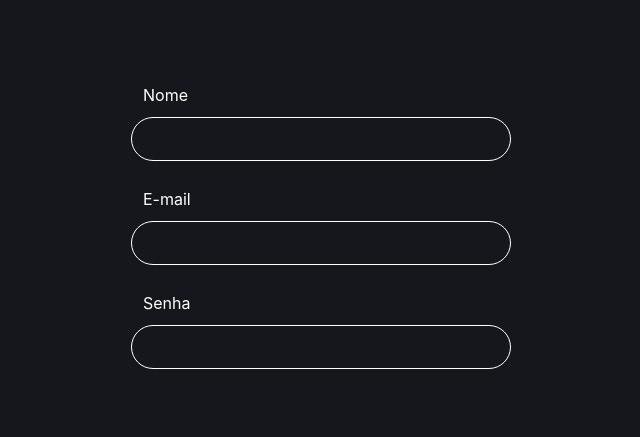
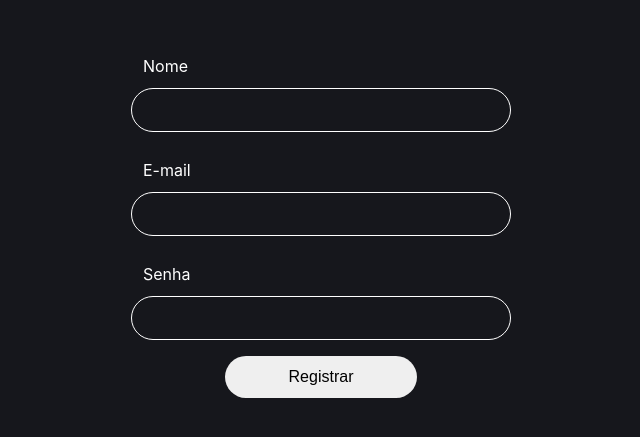
Before and after one commit to heltonbts/payyourselffirst, a React (Create React App) app in the folder web/: page / in a window 1280 px wide. Shown: the part 179-616 px from the top of the page, without its empty margins (319-959 px from the left). Built offline with nearby package versions, Linux system fonts and the light colour scheme.

Commit message:
feat: basic signup form

```diff
--- a/web/src/components/Theme/definitions.js
+++ b/web/src/components/Theme/definitions.js
@@ -18,7 +18,7 @@ const colors = {
 
 const fontSizes = [10, 12, 14, 16, 18, 21];
 
-const spaces = [4, 8, 12, 16, 20, 24, 28, 32];
+const spaces = [4, 8, 12, 16, 20, 24, 28, 32, 64, 128];
 
 export const definitions = {
   colors,
--- a/web/src/components/Theme/styled.js
+++ b/web/src/components/Theme/styled.js
@@ -3,6 +3,7 @@ const theme = (prop) => (value) => (props) => props.theme[prop][value];
 export const th = {
   space: theme("spaces"),
   size: theme("fontSize"),
+  color: theme("color"),
 };
 
 export const flexbox = (props) => {
--- /dev/null
+++ b/web/src/components/uikit/button/index.js
@@ -0,0 +1,13 @@
+import styled from "styled-components";
+
+import { th, background, color } from "@components/Theme/styled";
+
+export const Button = styled("button")`
+  ${background}
+  ${color}
+  border: transparent;
+  border-radius: 200px;
+  padding: ${th.space(2)}px ${th.space(8)}px;
+  font-size: 16px;
+  outline: none;
+`;
--- a/web/src/components/uikit/index.js
+++ b/web/src/components/uikit/index.js
@@ -2,3 +2,4 @@ export * from "./box";
 export * from "./label";
 export * from "./input";
 export * from "./field";
+export * from "./button";
--- a/web/src/pages/singup/index.js
+++ b/web/src/pages/singup/index.js
@@ -2,7 +2,7 @@ import * as React from "react";
 import styled from "styled-components";
 import { background } from "@components/Theme/styled";
 
-import { Field, Box } from "@/components";
+import { Field, Box, Button } from "@/components";
 
 const Main = styled(Box)`
   justify-content: center;
@@ -15,7 +15,10 @@ export const Signup = () => {
       <Box style={{ width: 380 }}>
         <Field type="text" name="nome" label="Nome" mb={3} flex={1} />
         <Field type="text" name="email" label="E-mail " mb={3} />
-        <Field type="password" name="senha" label="Senha" />
+        <Field type="password" name="senha" label="Senha" mb={3} />
+        <Box flexbox center>
+          <Button>Registrar</Button>
+        </Box>
       </Box>
     </Main>
   );
```
